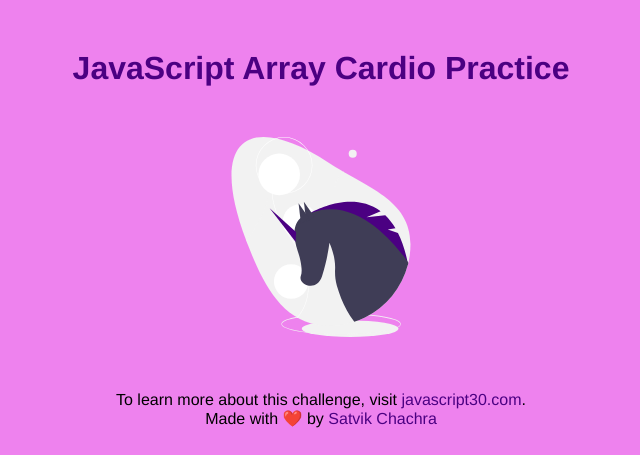
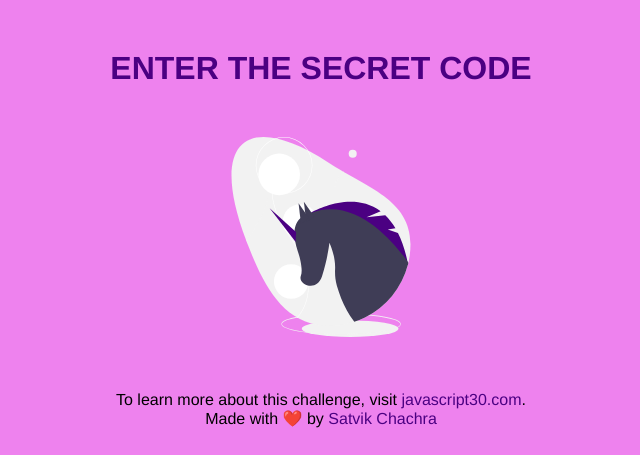
Before and after one commit to satvikchachra/JavaScript30, a plain HTML site: page 12-Key-Sequence-Detection/index.html in a window 1280 px wide. Shown: the top 455 px of the page, without its empty margins (319-959 px from the left). Drawn offline with Linux system fonts and the light colour scheme.

Commit message:
Fixing title of challenge

```diff
--- a/12-Key-Sequence-Detection/index.html
+++ b/12-Key-Sequence-Detection/index.html
@@ -10,7 +10,7 @@
 
 <body>
     <header class="page-title">
-        <b> JavaScript Array Cardio Practice </b>
+        <b> ENTER THE SECRET CODE </b>
     </header>
 
     <div class="img-container">
```
